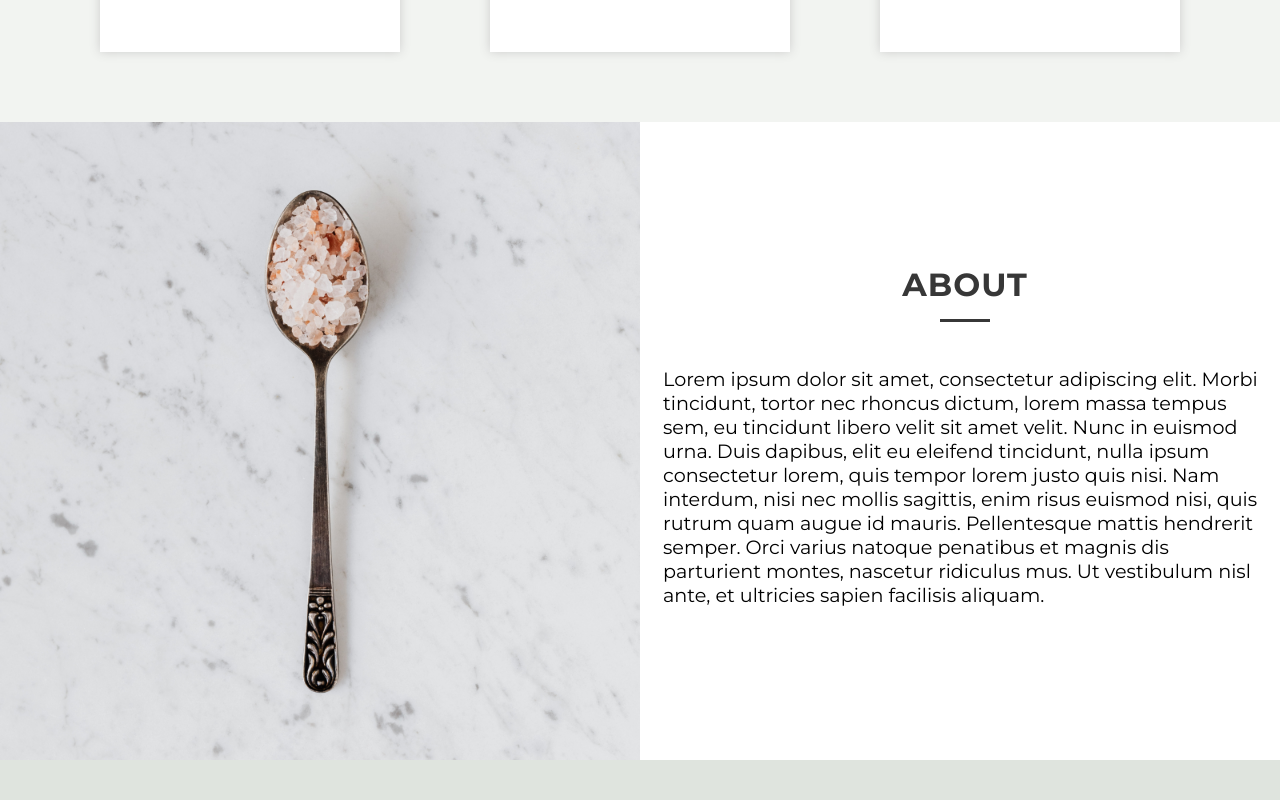
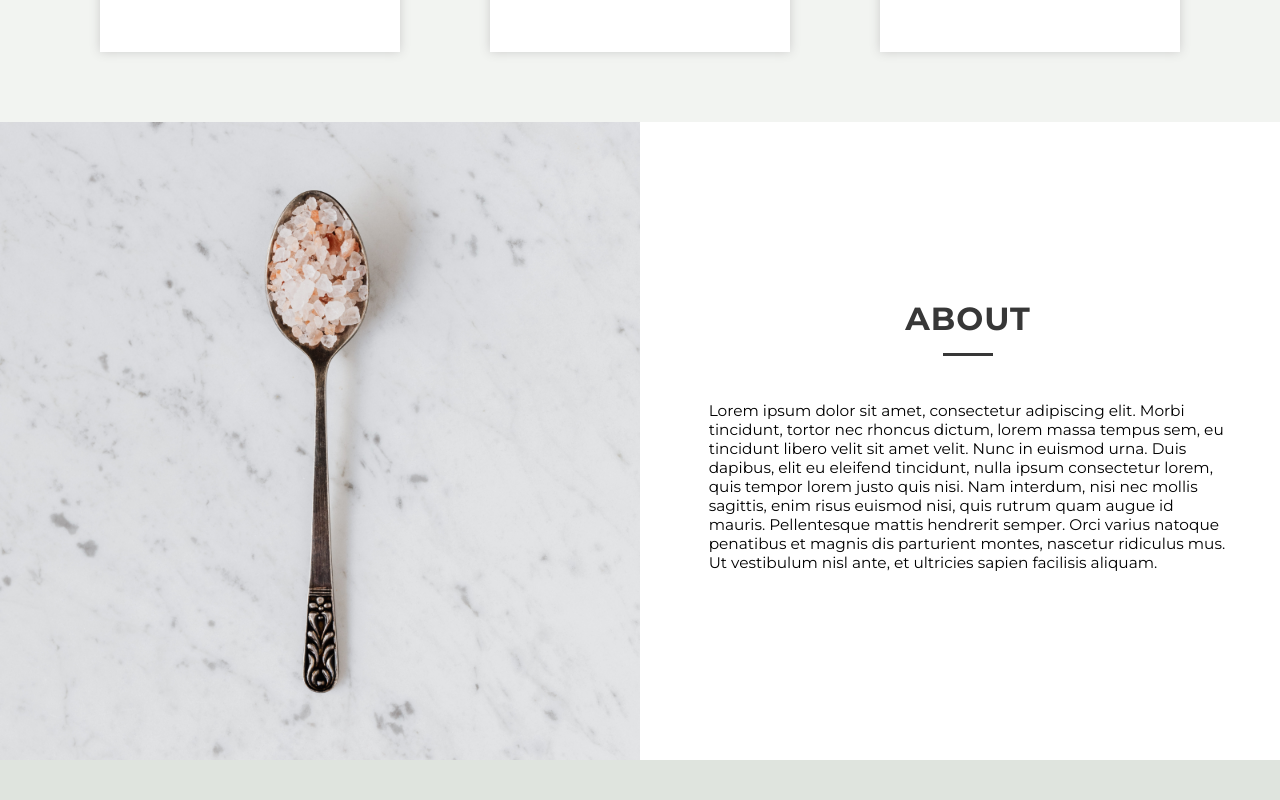
Before and after one commit to cosme7/Recipes, a React (Create React App) app: page / in a window 1280 px wide. Shown: the part 1200-2000 px from the top of the page. Built offline with nearby package versions, Linux system fonts and the light colour scheme.

Commit message:
Link Correction

```diff
--- a/src/components/AboutArea/style.js
+++ b/src/components/AboutArea/style.js
@@ -5,17 +5,15 @@ export const Container = styled.div`
     display: flex;
     justify-content: space-between;
     align-items: center;
-    gap: 10px;
+    gap: 1rem;
 
     img {
         width: 50%;
-        /* min-width: 440px; */
     }
 
     .about--content {
          width: 100%;
          padding: 30px 0.5rem;
-    //   min-width: 320px;
 
         p {
             padding: 20px 5px;
@@ -23,7 +21,7 @@ export const Container = styled.div`
             max-width: 52ch;
             font-family: var(--ff-primary);
             font-size: 0.8rem;
-            font-size: clamp(0.8rem, 2vw, 1.2rem);
+            font-size: clamp(0.8rem, 1.2vw, 1.5rem);
         }
     }
 
@@ -33,9 +31,5 @@ export const Container = styled.div`
         img {
             width: 100%;
         }
-
-        .about--content {
-        //    min-width: 350px;
-        }
     }
 `;
--- a/src/components/Navigation/FooterNav/index.jsx
+++ b/src/components/Navigation/FooterNav/index.jsx
@@ -12,8 +12,8 @@ export default function index(){
             <S.Social>
                 <a href="https://www.youtube.com/watch?v=dv13gl0a-FA" target="_blank" rel="noreferrer"><img src={Instagram} alt="Instagram" /></a>
                 <a href="https://www.youtube.com/watch?v=9jK-NcRmVcw" target="_blank" rel="noreferrer"><img src={Twitter} alt="Twitter" /></a>
-                <a href="https://www.youtube.com/watch?v=nDhSMDEpeZA" target="_blank" rel="noreferrer"><img src={Facebook} alt="Facebook" /></a>
-                <a href="https://www.youtube.com/watch?v=SfUUY5NpTdo" target="_blank" rel="noreferrer"><img src={Pinterest} alt="Pinterest" /></a>
+                <a href="https://www.youtube.com/watch?v=dQw4w9WgXcQ" target="_blank" rel="noreferrer"><img src={Facebook} alt="Facebook" /></a>
+                <a href="https://www.youtube.com/watch?v=KIdFeby__VQ" target="_blank" rel="noreferrer"><img src={Pinterest} alt="Pinterest" /></a>
             </S.Social>
             <nav>
                 <S.List>
--- a/src/components/Navigation/HeaderNav/style.js
+++ b/src/components/Navigation/HeaderNav/style.js
@@ -31,7 +31,7 @@ export const Burger = styled.button`
     display: none;
     border: none;
     cursor: pointer;
-    position: relative;
+    position: fixed;
     z-index: 9999;
 
     @media screen and (max-width:50em){
--- a/src/components/Title/style.js
+++ b/src/components/Title/style.js
@@ -4,7 +4,6 @@ export const Container = styled.h3`
     text-align: center;
     text-transform: uppercase;
     letter-spacing: 1px;
-//    font-size: 1.4rem;
     font-size: clamp(1.5rem, 3vw, 2rem);
     padding: 10px;
     color: #373737;
```
